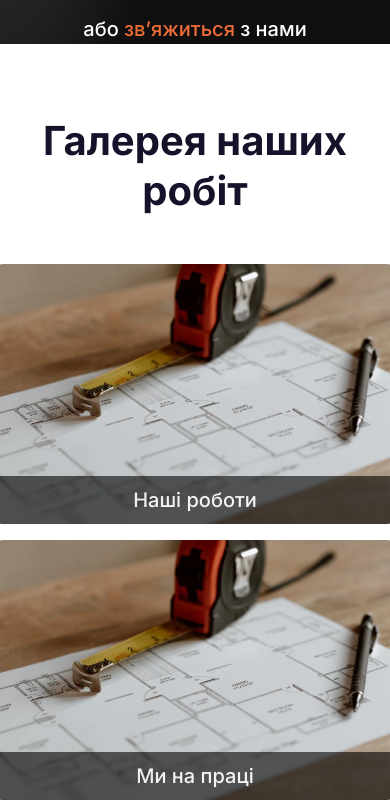
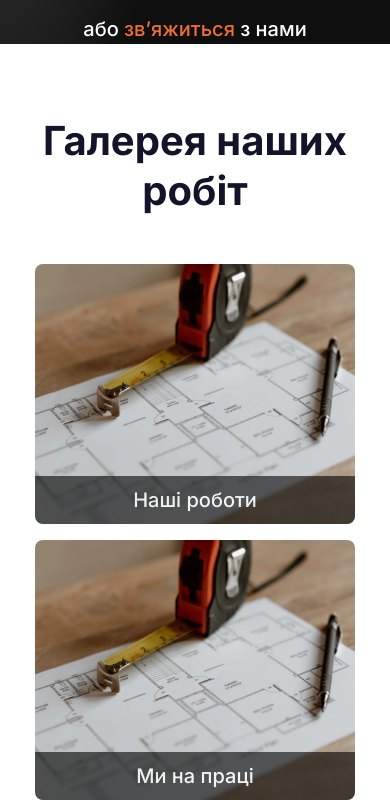
Before and after one commit to ShadePrima/creatiff-app, a React (Create React App) app: page / in a window 390 px wide. Shown: the part 6979-7787 px from the top of the page. Built offline with nearby package versions, Linux system fonts and the light colour scheme.

Commit message:
fix card gallery

```diff
--- a/src/components/CardGallery/CardGallery.module.scss
+++ b/src/components/CardGallery/CardGallery.module.scss
@@ -8,12 +8,20 @@
 
   border-radius: 8px;
   overflow: hidden;
+
+  @media (max-width: 425px) {
+    width: 320px;
+  }
 }
 
 .image {
   height: 260px;
   width: 400px;
   vertical-align: bottom;
+
+  @media (max-width: 425px) {
+    width: 320px;
+  }
 }
 
 .title {
@@ -32,4 +40,8 @@
   &:first-letter {
     text-transform: capitalize;
   }
+
+  @media (max-width: 425px) {
+    width: 320px;
+  }
 }
```
